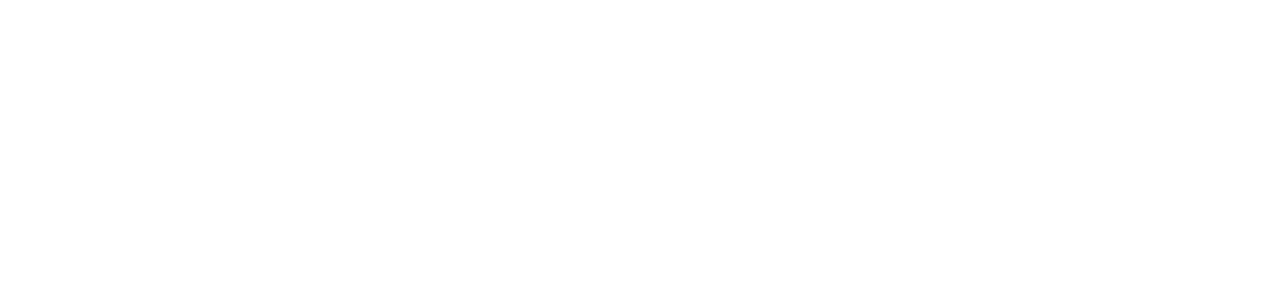
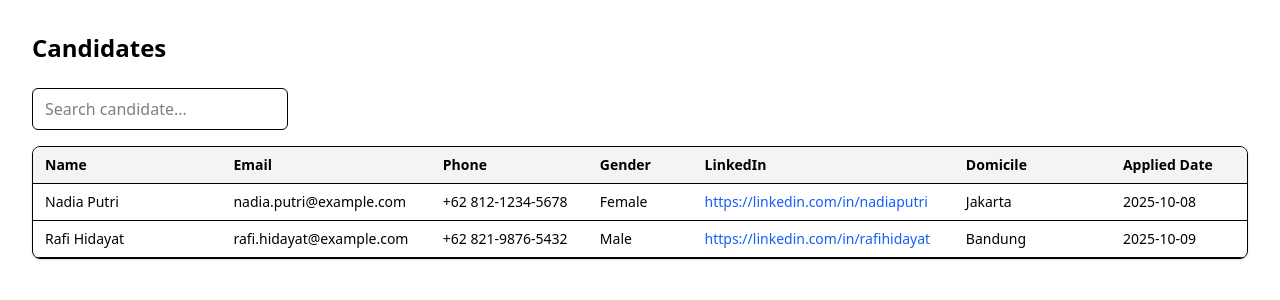
Before and after one commit to azkahrtmi/hiring-platform, a React (Vite) app: page /admin/candidates/1 in a window 1280 px wide. Shown: the top 300 px of the page. Built offline with nearby package versions, Linux system fonts and the light colour scheme.

Commit message:
feat: create candidates page

```diff
--- /dev/null
+++ b/src/components/CandidateTable.tsx
@@ -0,0 +1,107 @@
+import { useState, useRef } from "react";
+
+interface Candidate {
+  id: string;
+  full_name: string;
+  email: string;
+  phone: string;
+  gender: string;
+  linkedin: string;
+  domicile: string;
+  applied_date: string;
+}
+
+interface Props {
+  data: Candidate[];
+}
+
+export default function CandidateTable({ data }: Props) {
+  const [columns, setColumns] = useState([
+    { key: "full_name", label: "Name", width: 180 },
+    { key: "email", label: "Email", width: 200 },
+    { key: "phone", label: "Phone", width: 150 },
+    { key: "gender", label: "Gender", width: 100 },
+    { key: "linkedin", label: "LinkedIn", width: 200 },
+    { key: "domicile", label: "Domicile", width: 150 },
+    { key: "applied_date", label: "Applied Date", width: 130 },
+  ]);
+
+  const [dragCol, setDragCol] = useState<number | null>(null);
+  const [dragOverCol, setDragOverCol] = useState<number | null>(null);
+  const resizingRef = useRef<number | null>(null);
+
+  // Drag to reorder
+  const handleDragStart = (index: number) => setDragCol(index);
+  const handleDragOver = (index: number) => setDragOverCol(index);
+  const handleDrop = () => {
+    if (dragCol === null || dragOverCol === null) return;
+    const newCols = [...columns];
+    const [moved] = newCols.splice(dragCol, 1);
+    newCols.splice(dragOverCol, 0, moved);
+    setColumns(newCols);
+    setDragCol(null);
+    setDragOverCol(null);
+  };
+
+  // Resize logic
+  const handleMouseDown = (index: number) => (resizingRef.current = index);
+  const handleMouseMove = (e: MouseEvent) => {
+    if (resizingRef.current === null) return;
+    const index = resizingRef.current;
+    const newCols = [...columns];
+    newCols[index].width = Math.max(80, newCols[index].width + e.movementX);
+    setColumns(newCols);
+  };
+  const handleMouseUp = () => (resizingRef.current = null);
+
+  // Attach listeners
+  window.addEventListener("mousemove", handleMouseMove);
+  window.addEventListener("mouseup", handleMouseUp);
+
+  return (
+    <div className="border rounded-lg overflow-x-auto shadow-sm">
+      <table className="w-full border-collapse text-sm">
+        <thead className="bg-gray-100">
+          <tr>
+            {columns.map((col, index) => (
+              <th
+                key={col.key}
+                draggable
+                onDragStart={() => handleDragStart(index)}
+                onDragOver={() => handleDragOver(index)}
+                onDrop={handleDrop}
+                style={{ width: col.width }}
+                className={`relative text-left px-3 py-2 border-b font-semibold select-none ${
+                  dragOverCol === index ? "bg-blue-50" : ""
+                }`}
+              >
+                {col.label}
+                <div
+                  onMouseDown={() => handleMouseDown(index)}
+                  className="absolute top-0 right-0 h-full w-1 cursor-col-resize hover:bg-blue-400"
+                />
+              </th>
+            ))}
+          </tr>
+        </thead>
+        <tbody>
+          {data.map((cand) => (
+            <tr key={cand.id} className="border-b hover:bg-gray-50">
+              {columns.map((col) => (
+                <td key={col.key} style={{ width: col.width }} className="px-3 py-2 truncate">
+                  {col.key === "linkedin" ? (
+                    <a href={cand[col.key as keyof Candidate] as string} className="text-blue-600 hover:underline">
+                      {cand[col.key as keyof Candidate] as string}
+                    </a>
+                  ) : (
+                    cand[col.key as keyof Candidate]
+                  )}
+                </td>
+              ))}
+            </tr>
+          ))}
+        </tbody>
+      </table>
+    </div>
+  );
+}
--- /dev/null
+++ b/src/components/TableToolbar.tsx
@@ -0,0 +1,18 @@
+interface Props {
+  searchTerm: string;
+  onSearchChange: (value: string) => void;
+}
+
+export default function TableToolbar({ searchTerm, onSearchChange }: Props) {
+  return (
+    <div className="flex justify-between items-center mb-4">
+      <input
+        type="text"
+        placeholder="Search candidate..."
+        value={searchTerm}
+        onChange={(e) => onSearchChange(e.target.value)}
+        className="border rounded-md px-3 py-2 w-64"
+      />
+    </div>
+  );
+}
--- a/src/pages/admin/Candidates.tsx
+++ b/src/pages/admin/Candidates.tsx
@@ -1,7 +1,21 @@
+import { useState } from "react";
+import { mockCandidates } from "../../utils/mockCandidates";
+import TableToolbar from "../../components/TableToolbar";
+import CandidateTable from "../../components/CandidateTable";
+
 export default function Candidates() {
+  const [searchTerm, setSearchTerm] = useState("");
+  const filtered = mockCandidates.filter((c) =>
+    c.full_name.toLowerCase().includes(searchTerm.toLowerCase())
+  );
+
   return (
-    <div>
-
+    <div className="p-8">
+      <div className="flex justify-between items-center mb-6">
+        <h1 className="text-2xl font-semibold">Candidates</h1>
+      </div>
+      <TableToolbar searchTerm={searchTerm} onSearchChange={setSearchTerm} />
+      <CandidateTable data={filtered} />
     </div>
-  )
+  );
 }
--- /dev/null
+++ b/src/utils/mockCandidates.ts
@@ -0,0 +1,22 @@
+export const mockCandidates = [
+  {
+    id: "cand_001",
+    full_name: "Nadia Putri",
+    email: "nadia.putri@example.com",
+    phone: "+62 812-1234-5678",
+    gender: "Female",
+    linkedin: "https://linkedin.com/in/nadiaputri",
+    domicile: "Jakarta",
+    applied_date: "2025-10-08",
+  },
+  {
+    id: "cand_002",
+    full_name: "Rafi Hidayat",
+    email: "rafi.hidayat@example.com",
+    phone: "+62 821-9876-5432",
+    gender: "Male",
+    linkedin: "https://linkedin.com/in/rafihidayat",
+    domicile: "Bandung",
+    applied_date: "2025-10-09",
+  },
+];
```
